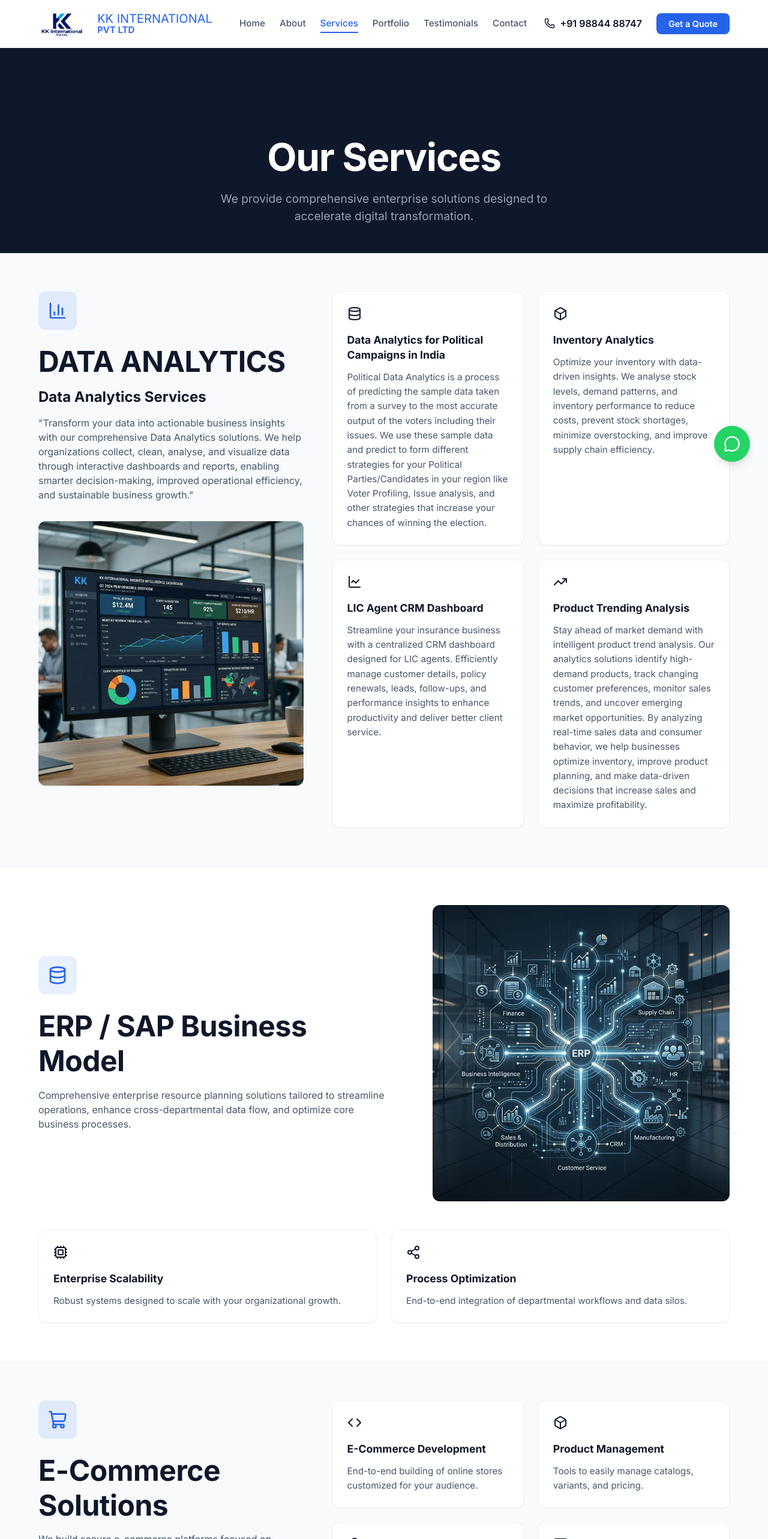
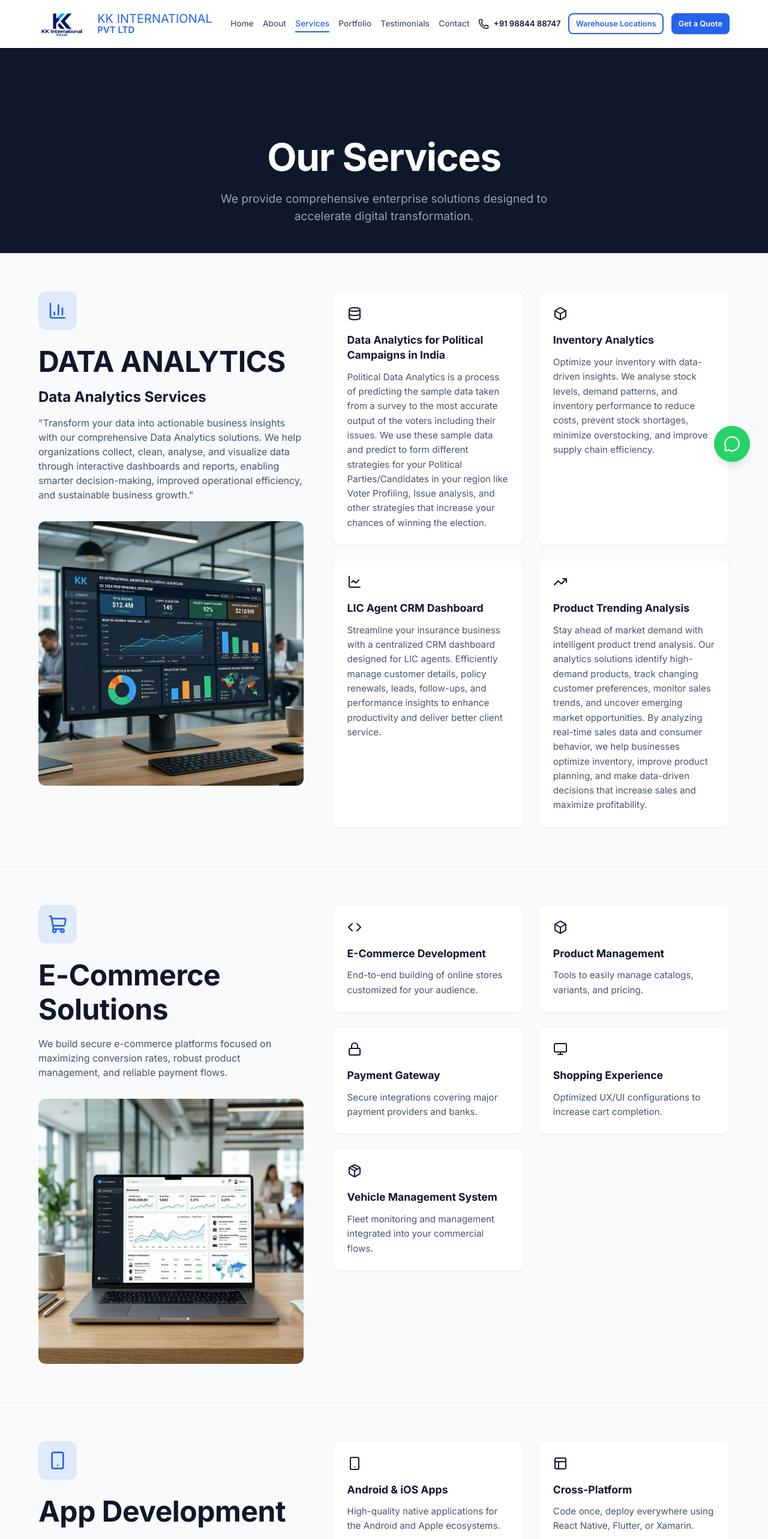
Before and after one commit to Jackson-richard/Internship-1, a React (Vite) app: page /services in a window 1280 px wide. Shown: the top 2566 px of the page at 60% size. Built offline with nearby package versions, Linux system fonts and the light colour scheme.

Commit message:
version 1.2

```diff
--- a/src/components/Navbar.jsx
+++ b/src/components/Navbar.jsx
@@ -67,12 +67,36 @@ const Navbar = () => {
                 )}
 
                 {isDesktop && (
-                    <div className="navbar-actions desktop-only" style={{ display: 'flex', alignItems: 'center', gap: '1.5rem' }}>
+                    <div className="navbar-actions desktop-only" style={{ display: 'flex', alignItems: 'center', gap: 'clamp(0.5rem, 1vw, 1.25rem)' }}>
                         <a href="tel:+919884488747" className="nav-phone" style={{ whiteSpace: 'nowrap', display: 'flex', alignItems: 'center', gap: '0.5rem' }}>
                             <Phone size={18} />
                             <span>+91 98844 88747</span>
                         </a>
-                        <Link to="/contact" className="btn btn-primary" style={{ padding: '0.4rem 1.25rem', fontSize: '0.9rem', minWidth: 'auto' }}>Get a Quote</Link>
+                        <Link
+                            to="/warehouse-locations"
+                            className="btn btn-outline"
+                            style={{
+                                padding: '0.4rem clamp(0.6rem, 0.8vw, 1rem)',
+                                fontSize: 'clamp(0.8rem, 0.85vw, 0.9rem)',
+                                minWidth: 'auto',
+                                whiteSpace: 'nowrap'
+                            }}
+                        >
+                            Warehouse Locations
+                        </Link>
+                        <Link
+                            to="/contact"
+                            className="btn btn-primary"
+                            style={{
+                                padding: '0.4rem clamp(0.6rem, 0.8vw, 1rem)',
+                                fontSize: 'clamp(0.8rem, 0.85vw, 0.9rem)',
+                                minWidth: 'auto',
+                                whiteSpace: 'nowrap',
+                                border: '2px solid var(--secondary)'
+                            }}
+                        >
+                            Get a Quote
+                        </Link>
                     </div>
                 )}
 
@@ -99,6 +123,7 @@ const Navbar = () => {
                             ))}
                             <div className="mobile-nav-actions">
                                 <a href="tel:+919884488747" className="btn btn-outline" onClick={closeMenu}>Call Us</a>
+                                <Link to="/warehouse-locations" className="btn btn-outline" onClick={closeMenu}>Warehouse Locations</Link>
                                 <Link to="/contact" className="btn btn-primary" onClick={closeMenu}>Get a Quote</Link>
                             </div>
                         </nav>
--- a/src/pages/Home.jsx
+++ b/src/pages/Home.jsx
@@ -87,23 +87,7 @@ export default function Home() {
                     </div>
                     <div className="container">
                         <div className="hero-content">
-                            <span className="hero-subtitle">KK International Pvt Ltd</span>
-                            <div className="hero-logo-container" style={{ margin: '2rem 0' }}>
-                                <img src="/assets/kk-international-logo.png" alt="KK International Logo" className="hero-animated-logo" style={{ height: '80px', width: 'auto', animation: 'subtleFloat 4s ease-in-out infinite' }} />
-                                <style>{`
-                                    @keyframes subtleFloat {
-                                        0% { transform: translateY(0) scale(1); opacity: 0.9; }
-                                        50% { transform: translateY(-8px) scale(1.02); opacity: 1; filter: drop-shadow(0 4px 8px rgba(255,255,255,0.2)); }
-                                        100% { transform: translateY(0) scale(1); opacity: 0.9; }
-                                    }
-                                    @media (prefers-reduced-motion: reduce) {
-                                        .hero-animated-logo { animation: none !important; }
-                                    }
-                                `}</style>
-                            </div>
-                            <h1 className="hero-heading" style={{ marginBottom: '1.5rem', fontWeight: 800, lineHeight: 1.1, fontSize: 'clamp(2.25rem, 4vw, 3.75rem)', maxWidth: '100%', wordBreak: 'break-word' }}>
-                                Technology Solutions<br />That Move Your Business<br />Forward
-                            </h1>
+                            <h1 className="h1" style={{ marginBottom: '1.5rem' }}>Technology Solutions That Move Your Business Forward</h1>
                             <p className="hero-desc">
                                 We operate at the intersection of global business and digital innovation, providing expert guidance in technology strategy, digital transformation, software solutions, and IT infrastructure.
                             </p>
@@ -111,10 +95,7 @@ export default function Home() {
                                 <Link to="/contact" className="btn btn-primary">
                                     Get a Quote <ArrowRight size={20} />
                                 </Link>
-                                <Link to="/warehouse-locations" className="btn btn-outline" style={{ borderColor: 'white', color: 'white' }}>
-                                    Warehouse Locations
-                                </Link>
-                                <Link to="/services" className="btn btn-outline" style={{ borderColor: 'rgba(255,255,255,0.5)', color: 'white' }}>
+                                <Link to="/services" className="btn btn-outline" style={{ borderColor: 'white', color: 'white' }}>
                                     Explore Services
                                 </Link>
                             </div>
--- a/src/pages/Services.jsx
+++ b/src/pages/Services.jsx
@@ -2,7 +2,7 @@ import React from 'react';
 import { Helmet } from 'react-helmet-async';
 import {
     Monitor, Smartphone, ShoppingCart, Megaphone, Package,
-    Code, Layout, Globe, Lock, LineChart, Cpu,
+    Code, Layout, Globe, Lock, LineChart,
     Share2, Search, Mail, Scan, Box, BarChart3, Database, TrendingUp
 } from 'lucide-react';
 import '../styles/services.css';
@@ -67,51 +67,6 @@ export default function Services() {
                     </div>
                 </section>
 
-                <section id="erp-sap" className="service-detail-section" style={{ backgroundColor: 'var(--bg-card)' }}>
-                    <div className="container">
-                        <style>{`
-                            .erp-main-grid {
-                                display: grid;
-                                grid-template-columns: 1.2fr 1fr;
-                                gap: clamp(2rem, 5vw, 4rem);
-                                align-items: center;
-                                margin-bottom: 3rem;
-                            }
-                            @media (max-width: 991px) {
-                                .erp-main-grid {
-                                    grid-template-columns: 1fr;
-                                }
-                            }
-                        `}</style>
-                        <div className="erp-main-grid">
-                            <div className="service-intro" style={{ position: 'static', marginBottom: 0 }}>
-                                <div className="service-intro-icon">
-                                    <Database size={32} />
-                                </div>
-                                <h2 className="h2" style={{ marginBottom: '1rem' }}>ERP / SAP Business Model</h2>
-                                <p className="text-muted" style={{ marginBottom: '2rem' }}>
-                                    Comprehensive enterprise resource planning solutions tailored to streamline operations, enhance cross-departmental data flow, and optimize core business processes.
-                                </p>
-                            </div>
-                            <div>
-                                <img src="/assets/images/erp_sap_system.png" alt="ERP SAP Business Model" style={{ width: '100%', height: 'auto', borderRadius: 'var(--radius-lg)', objectFit: 'cover' }} />
-                            </div>
-                        </div>
-
-                        <div className="sub-services-grid" style={{ gridTemplateColumns: 'repeat(auto-fit, minmax(280px, 1fr))' }}>
-                            <div className="sub-service-card">
-                                <div className="card-icon-container"><Cpu size={24} className="text-primary" /></div>
-                                <h4>Enterprise Scalability</h4>
-                                <p>Robust systems designed to scale with your organizational growth.</p>
-                            </div>
-                            <div className="sub-service-card">
-                                <div className="card-icon-container"><Share2 size={24} className="text-primary" /></div>
-                                <h4>Process Optimization</h4>
-                                <p>End-to-end integration of departmental workflows and data silos.</p>
-                            </div>
-                        </div>
-                    </div>
-                </section>
 
 
                 <section id="e-commerce" className="service-detail-section">
--- a/src/pages/Testimonials.jsx
+++ b/src/pages/Testimonials.jsx
@@ -82,7 +82,7 @@ export default function Testimonials() {
                                 <Link to="/contact" className="btn btn-primary" style={{ backgroundColor: 'white', color: 'var(--primary)' }}>
                                     Get in touch today
                                 </Link>
-                                <a href="#" target="_blank" rel="noopener noreferrer" className="btn btn-outline" style={{ borderColor: 'white', color: 'white' }}>
+                                <a href="https://share.google/f99uaQtrd0WO6pexz" target="_blank" rel="noopener noreferrer" className="btn btn-outline" style={{ borderColor: 'white', color: 'white' }}>
                                     Share a Google Review
                                 </a>
                             </div>
--- a/src/styles/components.css
+++ b/src/styles/components.css
@@ -39,14 +39,15 @@
 
 .navbar-links {
     display: flex;
-    gap: var(--space-6);
+    gap: clamp(0.75rem, 1.2vw, var(--space-6));
 }
 
 .nav-link {
     font-weight: 500;
     color: var(--text-muted);
-    font-size: 0.95rem;
+    font-size: clamp(0.85rem, 0.95vw, 0.95rem);
     position: relative;
+    white-space: nowrap;
 }
 
 .nav-link:hover,
@@ -73,7 +74,7 @@
 .navbar-actions {
     display: flex;
     align-items: center;
-    gap: var(--space-6);
+    gap: clamp(0.5rem, 1vw, var(--space-6));
 }
 
 .nav-phone {
@@ -82,6 +83,8 @@
     gap: var(--space-2);
     font-weight: 600;
     color: var(--primary);
+    font-size: clamp(0.82rem, 0.9vw, 0.95rem);
+    white-space: nowrap;
 }
 
 .nav-phone:hover {
```
Also changed, not shown: public/assets/images/erp_sap_system.png (deleted).
